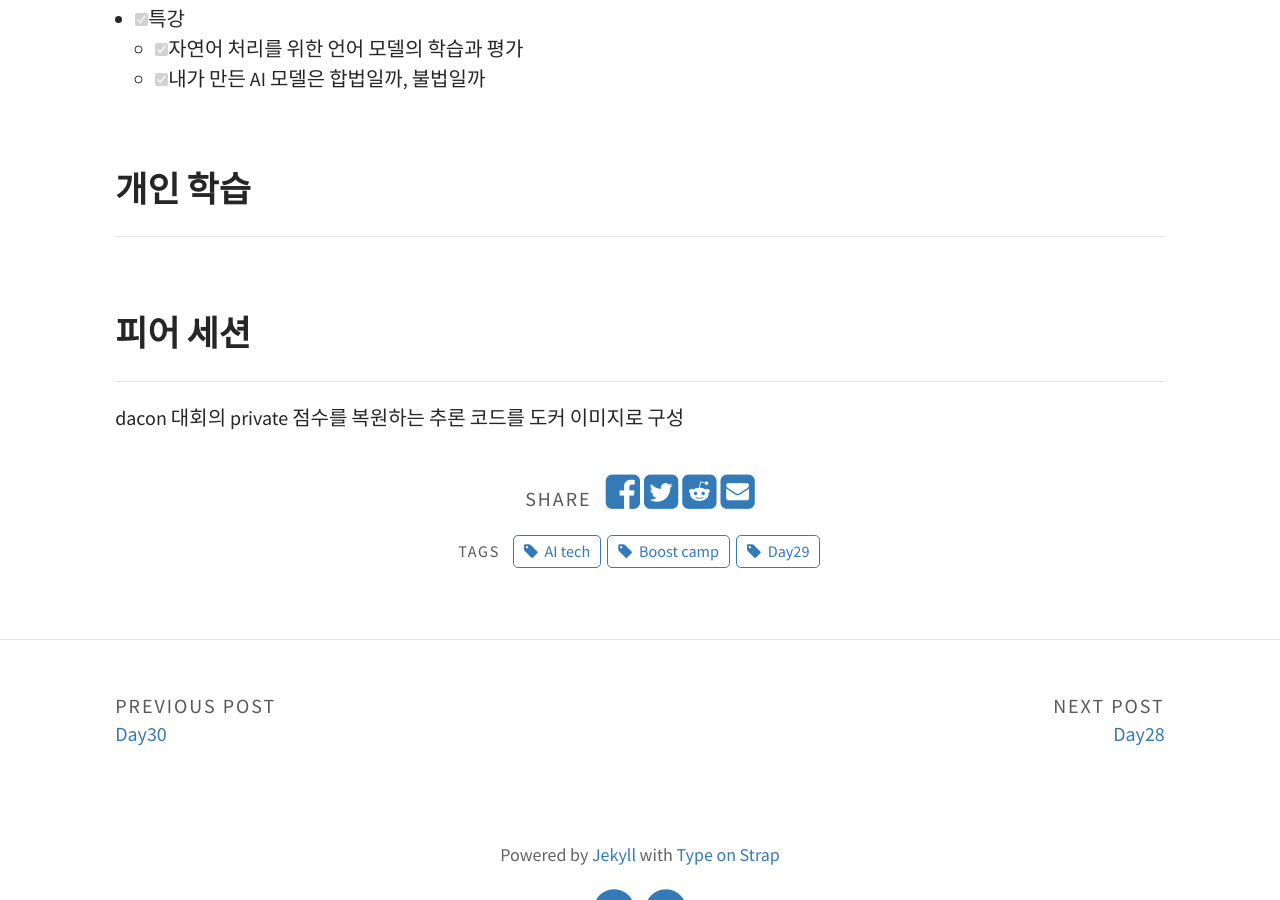
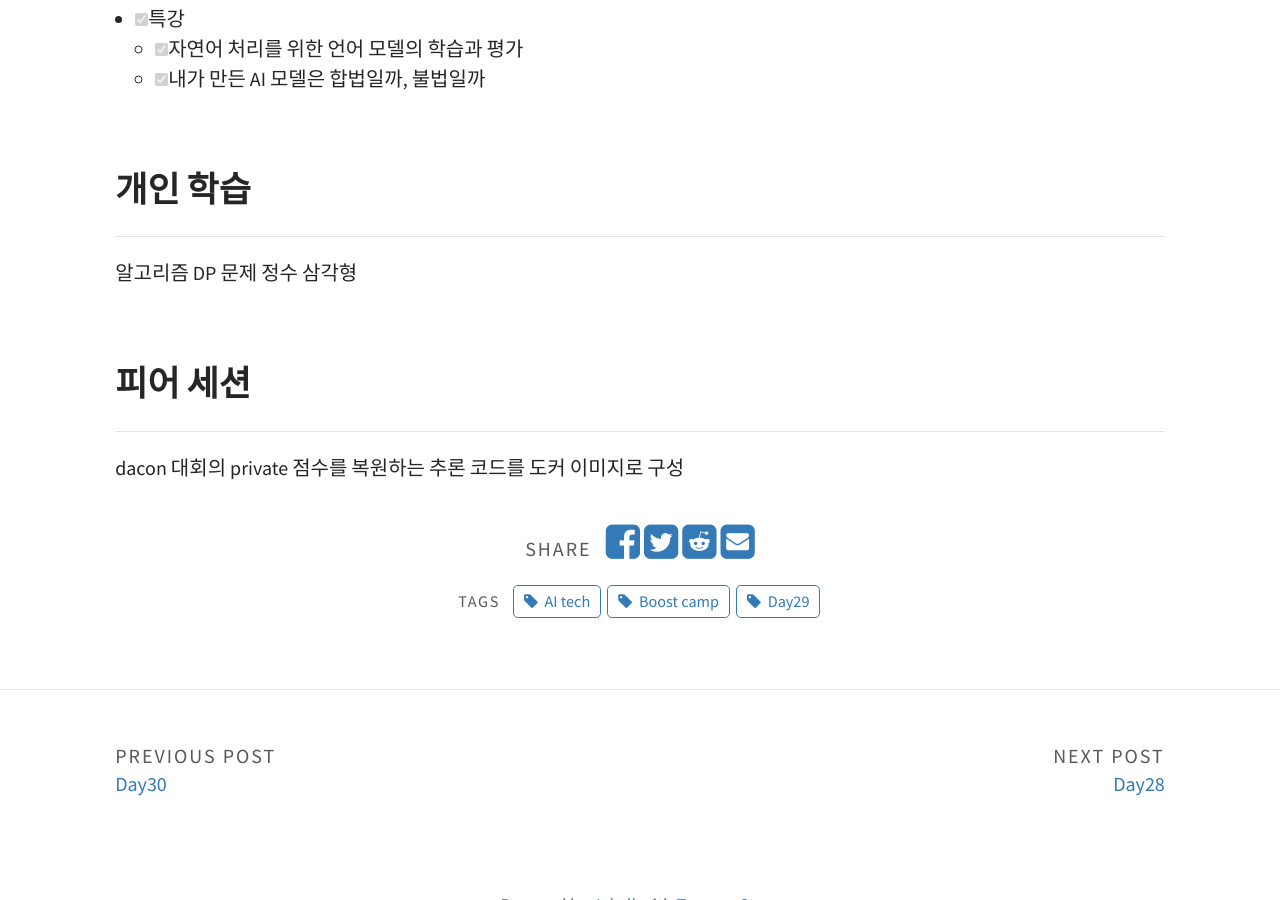
Before and after one commit to JJayy/JJayy.github.io, a Jekyll site: the page built from _posts/2020-03-04-day-29.md, in a window 1280 px wide and 900 px high, scrolled down 559 px. Built offline with Jekyll 4.4.1, drawn with Linux system fonts in a browser that asks for light colours.

Commit message:
Update 2020-03-04-day-29.md

```diff
--- a/_posts/2020-03-04-day-29.md
+++ b/_posts/2020-03-04-day-29.md
@@ -23,7 +23,8 @@ tags: [Boost camp, AI tech, Day29]
 
 ## 개인 학습
 ---
-
+알고리즘 DP 문제
+정수 삼각형
 
 
 <br>
```
